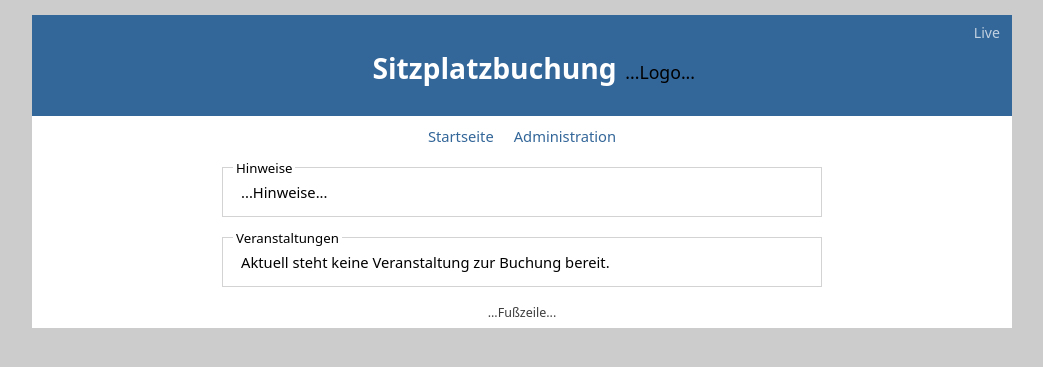
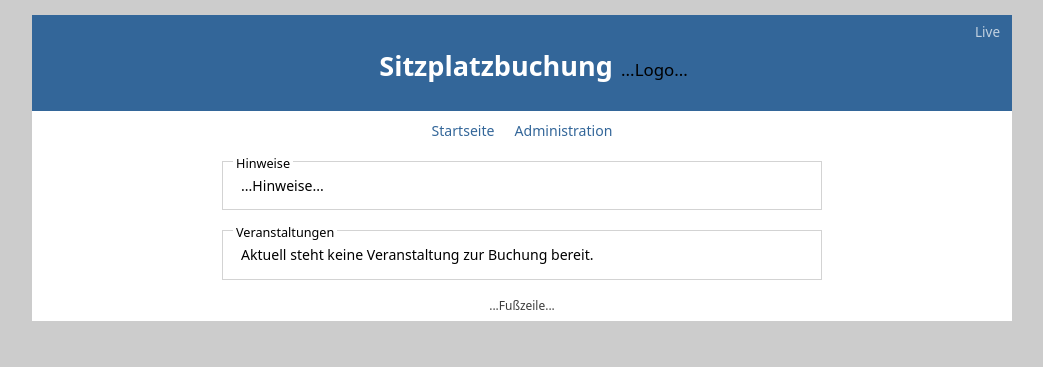
Before and after one commit to oe73773/Sitzplatzbuchung, a PHP site: page / in a window 1280 px wide. Shown: the top 367 px of the page, without its empty margins (118-1161 px from the left). Run offline with PHP 8.4, Linux system fonts and the light colour scheme; data that the repository does not hold is empty.

Commit message:
Stylesheet: Schriftgröße verringert auf 88%

```diff
--- a/public/stylesheet.css
+++ b/public/stylesheet.css
@@ -8,7 +8,7 @@ html {
 
 body {
   font-family: Noto Sans, Segoe UI, Helvetica, sans-serif;
-  font-size: 92%;
+  font-size: 88%;
   margin: 0;
   padding: 0;
   text-align: center;
@@ -335,7 +335,7 @@ table.border td.null {
 .framedBoxTitle {
   position: absolute;
   left: 10px;
-  top: -11px;
+  top: -0.75em;
   background: white;
   padding-left: 3px;
   padding-right: 3px;
```
